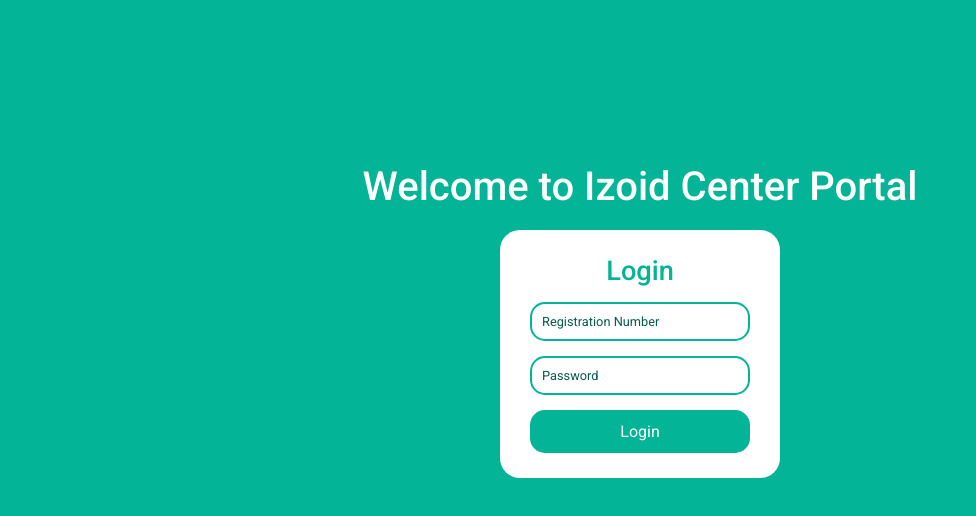
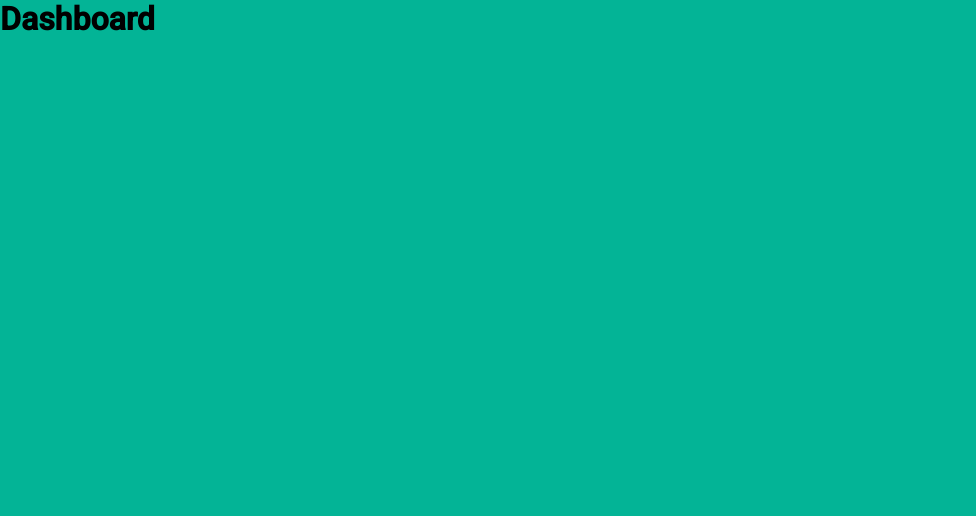
Before and after one commit to wahsandaruwan/izoid_mern_v1, a React (Create React App) app in the folder frontend/: page /dashboard in a window 1280 px wide. Shown: the top 516 px of the page, without its empty margins (0-976 px from the left). Built offline with nearby package versions, Linux system fonts and the light colour scheme.

Commit message:
Login feature completely done in frontend

```diff
--- a/frontend/src/App.js
+++ b/frontend/src/App.js
@@ -1,10 +1,19 @@
-import Home from "./Components/Pages/Home";
+import Home from "./Components/Pages/Home"
+import { BrowserRouter, Route, Switch } from "react-router-dom"
+import Dashboard from "./Components/Pages/Dashboard";
 
 const App = () => {
   return (
-    <>
-      <Home />
-    </>
+    <BrowserRouter>
+      <Switch>
+        <Route path="/" exact>
+          <Home />
+        </Route>
+        <Route path="/dashboard" exact>
+          <Dashboard />
+        </Route>
+      </Switch>
+    </BrowserRouter>
   );
 }
 
--- a/frontend/src/Components/Pages/Home.js
+++ b/frontend/src/Components/Pages/Home.js
@@ -30,10 +30,10 @@ const Home = () => {
     }
 
     // Redirect to dashboard if user logged in
-    // const userLoginData = localStorage.getItem("userLogin")
-    // if (userLoginData) {
-    //     history.push("/dashboard")
-    // }
+    const userLoginData = localStorage.getItem("userLogin")
+    if (userLoginData) {
+        history.push("/dashboard")
+    }
 
     // Login handler
     const loginHandler = async (e) => {
@@ -49,7 +49,10 @@ const Home = () => {
             // Validate
             if (data.auth) {
                 setError("")
-                console.log(data)
+                // Save login data in local storage
+                localStorage.setItem("userLogin", JSON.stringify(data))
+                // Navigate to dashboard
+                history.push("/dashboard")
             }
             else {
                 throw Error(data.errors.message)
```
